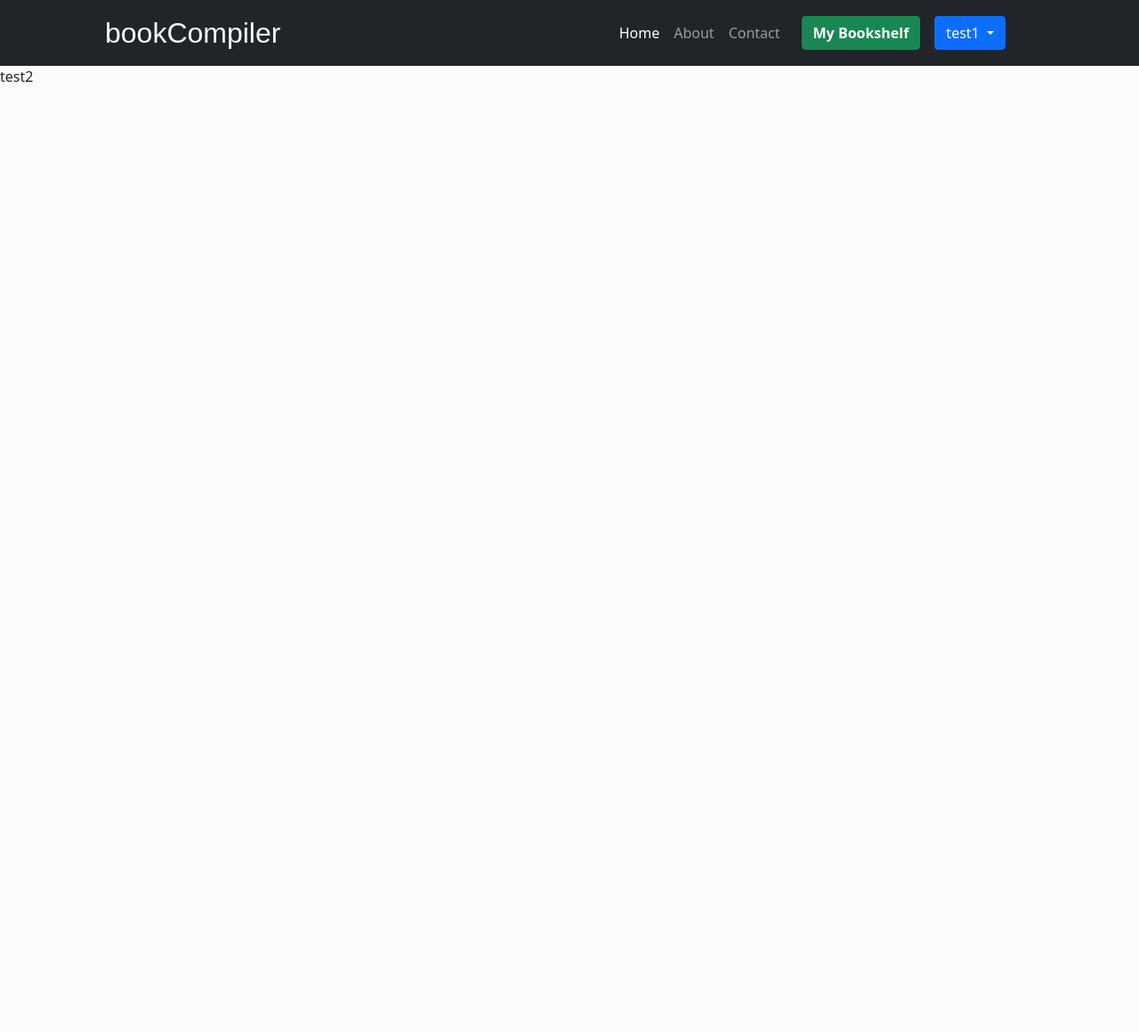
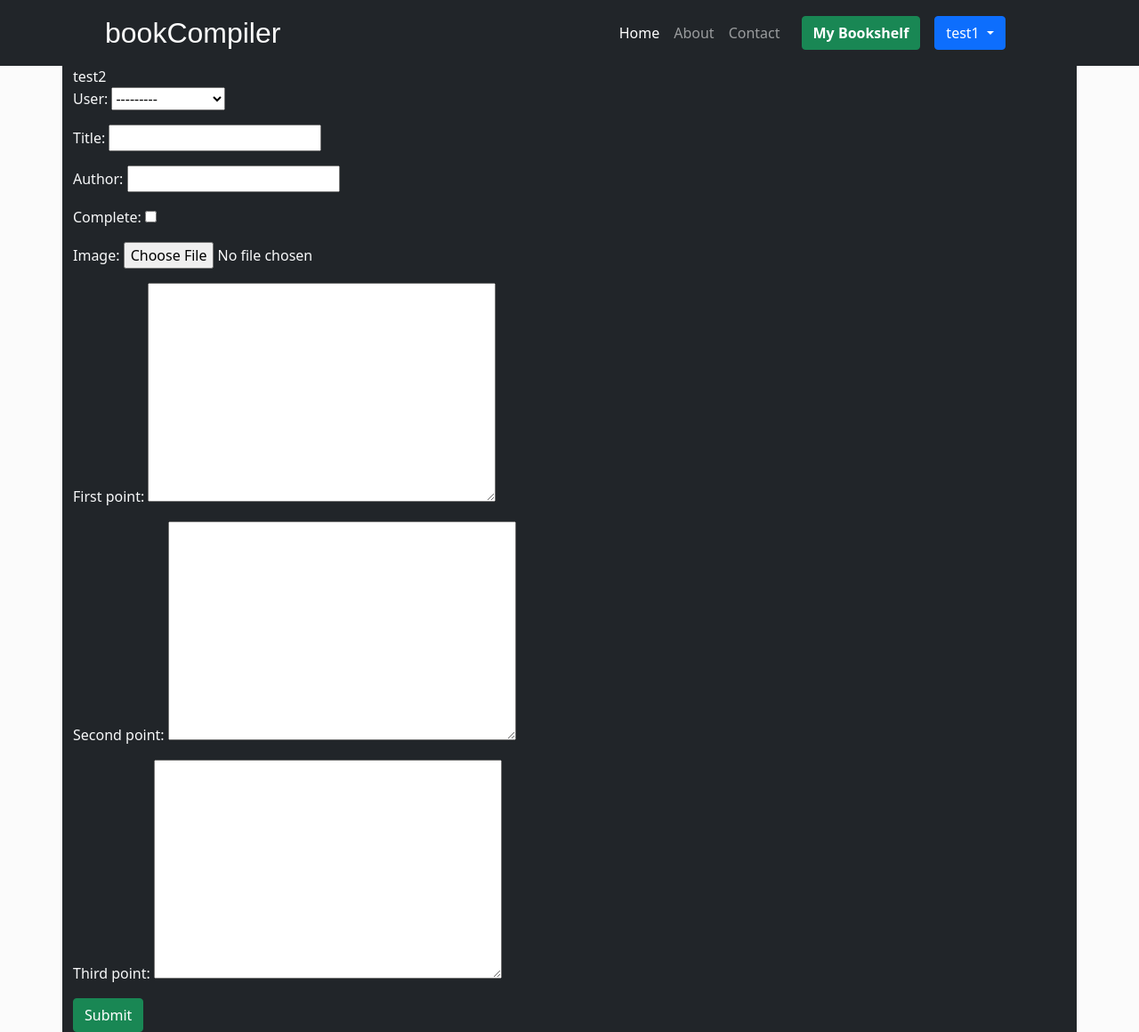
Before and after one commit to dankrzeminski32/BookCompiler, a Django app: page /dashboard/book/22 in a window 1280 px wide. Shown: the whole page at 89% size. Before the commit the page ends 92 px from the top, so only its background shows below. Run offline with Django 4.2, Linux system fonts and the light colour scheme; a user stored in the database is signed in; data comes from the database, SQL or seed files in the repository; both versions use the stored data as it was after the commit; some web fonts are replaced.

Commit message:
book detail laid out

```diff
--- a/bookDashboard/forms.py
+++ b/bookDashboard/forms.py
@@ -1,8 +1,10 @@
 from django import forms
 from django.forms import ModelForm
 from bookDashboard.models import Book
+from django.core.files.images import get_image_dimensions
 
 class newBookForm(ModelForm):
+
     def __init__(self, **kwargs):
         self.user = kwargs.pop('user', None)
         self.image = kwargs.pop('image', None)
@@ -22,3 +24,8 @@ class newBookForm(ModelForm):
     class Meta:
         model = Book
         fields = ['title','author','complete','image']
+
+class EditItemForm(ModelForm):
+    class Meta:
+        model = Book
+        fields = '__all__'
--- a/bookDashboard/models.py
+++ b/bookDashboard/models.py
@@ -1,12 +1,17 @@
 from django.db import models
 from django.contrib.auth.models import User
+
 # Create your models here.
+
 class Book(models.Model):
     user = models.ForeignKey(User, on_delete=models.CASCADE)
     title = models.CharField(max_length=100)
     author = models.CharField(max_length=100)
     complete = models.BooleanField()
     image = models.ImageField(default='book_pics/default.jpg', upload_to='book_pics')
+    first_point = models.TextField(blank=True)
+    second_point = models.TextField(blank=True)
+    third_point = models.TextField(blank=True)
 
     def __str__(self):
         return self.title
--- a/bookDashboard/templates/bookDashboard/bookOverview.html
+++ b/bookDashboard/templates/bookDashboard/bookOverview.html
@@ -1,5 +1,10 @@
-{% extends 'base.html' %}
+{% extends 'base.html' %} {% block content %}
+<div class="container bg-dark text-light">
+    {{ book.title }}
 
-{% block content %}
-{{ book.title }}
+    <form method="post" action="{% url 'bookOverview' book.id %}">
+        {% csrf_token %} {{ form.as_p }}
+        <button type="submit" class="btn btn-success">Submit</button>
+    </form>
+</div>
 {% endblock %}
--- a/bookDashboard/templates/bookDashboard/userDashboard.html
+++ b/bookDashboard/templates/bookDashboard/userDashboard.html
@@ -113,6 +113,7 @@
             class="card-img-top"
             src="{{ book.image.url }}"
             alt="Card image cap"
+            height="286"
         />
         <div class="card-body">
             <h5 class="card-title"><a href="{% url 'bookOverview' book.id %}">{{ book.title }}</a></h5>
--- a/bookDashboard/views.py
+++ b/bookDashboard/views.py
@@ -1,7 +1,7 @@
 from django.shortcuts import render
 from django.contrib.auth.models import User
 from django.http import HttpResponse
-from .forms import newBookForm
+from .forms import newBookForm, EditItemForm
 from django.shortcuts import redirect
 from .models import Book
 # Create your views here.
@@ -25,4 +25,5 @@ def bookOverview(request, id):
     context = {}
     book = Book.objects.get(user_id=request.user.id, id=id)
     context = {'book': book}
+    context['form'] = EditItemForm()
     return render(request, 'bookDashboard/bookOverview.html', context = context)
```
Also changed, not shown: bookDashboard/migrations/0006_book_first_point_book_second_point_book_third_point.py (added), db.sqlite3.
